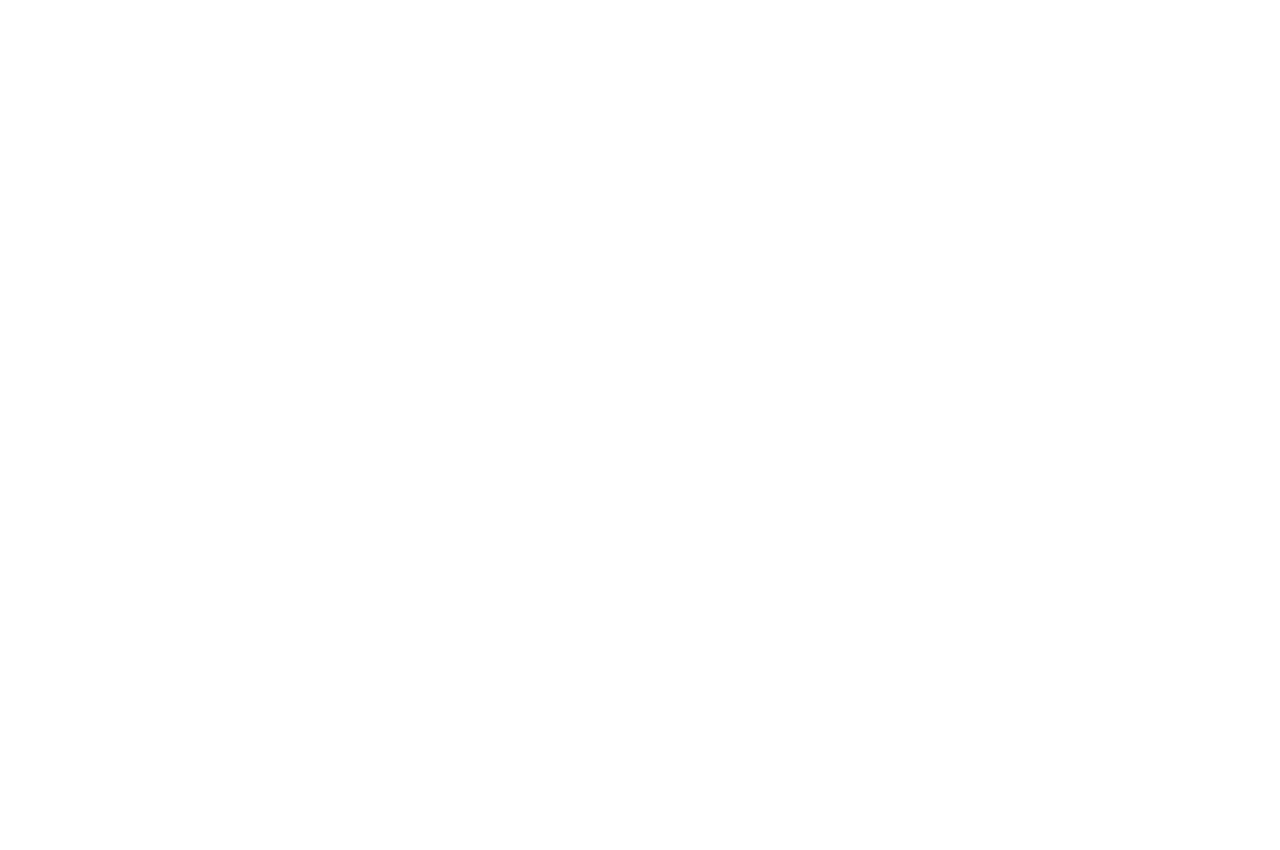
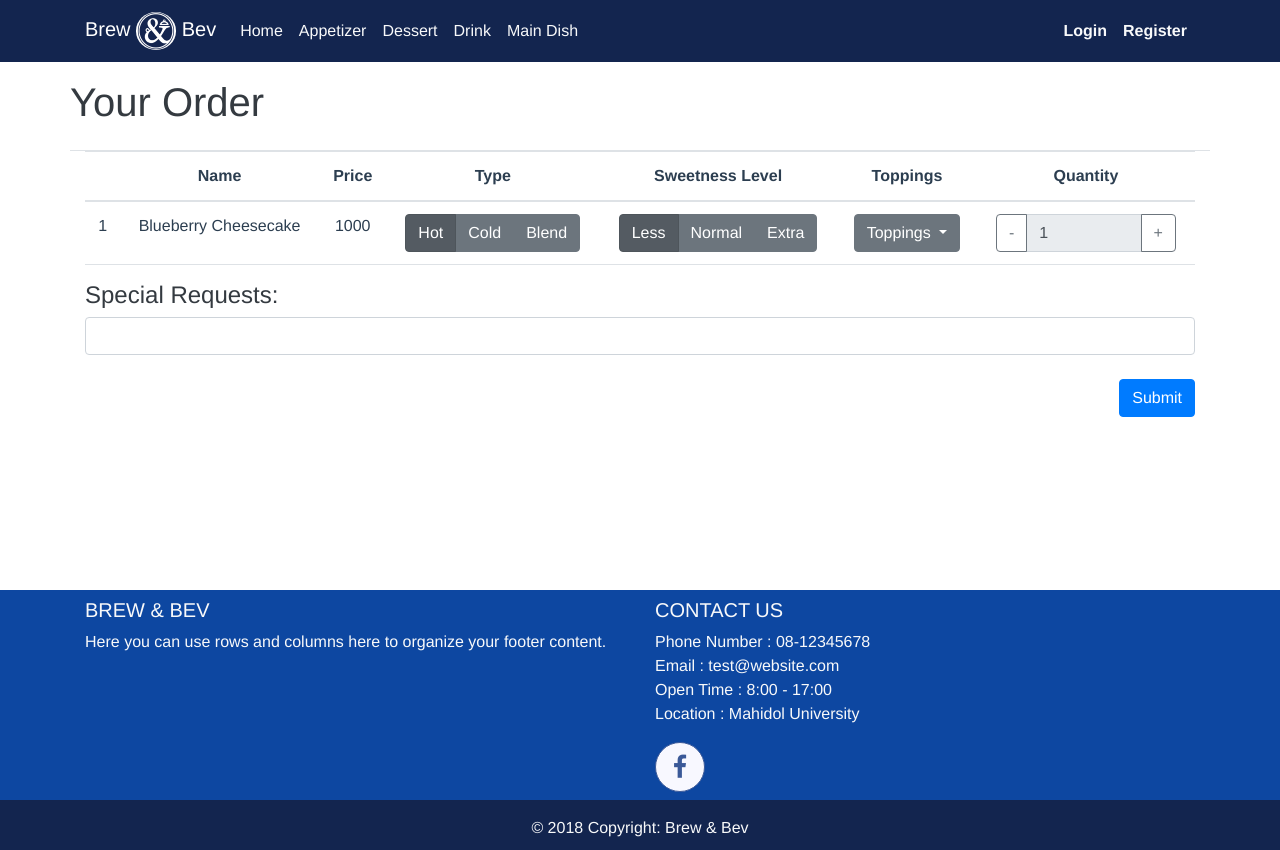
Before and after one commit to bright1h/ooc-project, a Vue app in the folder ooc-vue/: page /checkout in a window 1280 px wide. Before the commit the page ends 800 px from the top, so only its background shows below. Built offline with nearby package versions, Linux system fonts and the light colour scheme.

Commit message:
merge with win's work

```diff
--- /dev/null
+++ b/ooc-vue/src/components/SweetnessRadioBox.vue
@@ -0,0 +1,23 @@
+<template>
+  <div class="btn-group btn-group-toggle" data-toggle="buttons">
+    <label class="btn btn-secondary active">
+      <input type="radio" name="options" id="option1" autocomplete="off" checked> Less
+    </label>
+    <label class="btn btn-secondary">
+      <input type="radio" name="options" id="option2" autocomplete="off"> Normal
+    </label>
+    <label class="btn btn-secondary">
+      <input type="radio" name="options" id="option3" autocomplete="off"> Extra
+    </label>
+  </div>
+</template>
+
+<script>
+  export default {
+    name: "SweetnessRadioBox"
+  }
+</script>
+
+<style scoped>
+
+</style>
--- /dev/null
+++ b/ooc-vue/src/components/ToppingsDropDown.vue
@@ -0,0 +1,26 @@
+<template>
+  <div class="dropdown">
+    <button class="btn btn-secondary dropdown-toggle" type="button" id="dropdownMenuButton" data-toggle="dropdown"
+            aria-haspopup="true" aria-expanded="false">
+      Toppings
+    </button>
+    <div class="dropdown-menu" aria-labelledby="dropdownMenuButton">
+      <a class="dropdown-item" href="#">Nothing</a>
+      <a class="dropdown-item" href="#">1st Topping</a>
+      <a class="dropdown-item" href="#">2nd Topping</a>
+      <a class="dropdown-item" href="#">3nd Topping</a>
+      <a class="dropdown-item" href="#">4nd Topping</a>
+      <a class="dropdown-item" href="#">5nd Topping</a>
+    </div>
+  </div>
+</template>
+
+<script>
+  export default {
+    name: "ToppingsDropDown"
+  }
+</script>
+
+<style scoped>
+
+</style>
--- /dev/null
+++ b/ooc-vue/src/components/TypeRadioBox.vue
@@ -0,0 +1,23 @@
+<template>
+  <div class="btn-group btn-group-toggle" data-toggle="buttons">
+    <label class="btn btn-secondary active">
+      <input type="radio" name="options" id="option1" autocomplete="off" checked> Hot
+    </label>
+    <label class="btn btn-secondary">
+      <input type="radio" name="options" id="option2" autocomplete="off"> Cold
+    </label>
+    <label class="btn btn-secondary">
+      <input type="radio" name="options" id="option3" autocomplete="off"> Blend
+    </label>
+  </div>
+</template>
+
+<script>
+  export default {
+    name: "TypeRadioBox"
+  }
+</script>
+
+<style scoped>
+
+</style>
--- /dev/null
+++ b/ooc-vue/src/components/ValueInputButton.vue
@@ -0,0 +1,43 @@
+<template>
+  <div class="row mx-auto" style="width:180px;">
+    <div class="input-group" id="quantityButton">
+      <div class="input-group-prepend">
+        <button class="btn btn-outline-secondary" v-on:click="decrease"> -</button>
+      </div>
+      <label for="quantity"></label>
+      <input id="quantity" type="number" class="form-control" v-model="quantity" min="1" max="20" disabled>
+      <div class="input-group-append">
+        <button class="btn btn-outline-secondary" v-on:click="increase"> +</button>
+      </div>
+    </div>
+  </div>
+</template>
+
+<script>
+  export default {
+    name: "Value Input Button",
+    data() {
+      return {
+        quantity: 1,
+        min: 1,
+        max: 20
+      }
+    },
+    methods: {
+      increase: function () {
+        if (this.quantity < this.max) {
+          this.quantity += 1
+        }
+      },
+      decrease: function () {
+        if (this.quantity > this.min) {
+          this.quantity -= 1
+        }
+      }
+    }
+  }
+</script>
+
+<style scoped>
+
+</style>
--- a/ooc-vue/src/router.js
+++ b/ooc-vue/src/router.js
@@ -11,6 +11,7 @@
 import MainDish from './views/MainDish'
 import Register from './components/Register'
 import Profile from './views/Profile'
+import Checkout from './views/CheckOut'
 
 Vue.use(Router);
 
@@ -71,6 +72,11 @@
       path: '/profile',
       name: 'profile',
       component: Profile
+    },
+    {
+      path: '/checkout',
+      name: '/checkout',
+      component: Checkout
     }
   ]
 })
--- a/ooc-vue/src/views/CheckOut.vue
+++ b/ooc-vue/src/views/CheckOut.vue
@@ -0,0 +1,74 @@
+<template>
+  <div class="checkout">
+    <Header/>
+    <div class="container">
+      <div class="row border-bottom py-3">
+        <h1 class="text-dark ">Your Order</h1>
+      </div>
+      <div class="row">
+        <div class="col">
+          <table class="table border-bottom">
+            <thead>
+            <tr class="border-bottom">
+              <!-- the first column should be item number (AutoIncrement) -->
+              <th></th>
+              <!-- <th>Img</th> -->
+              <th>Name</th>
+              <th>Price</th>
+              <th>Type</th>
+              <th>Sweetness Level</th>
+              <th>Toppings</th>
+              <th>Quantity</th>
+            </tr>
+            </thead>
+            <tbody>
+            <tr>
+              <td>1</td>
+              <!-- <td>foo.png</td> -->
+              <td>Blueberry Cheesecake</td>
+              <td>1000</td>
+              <td>
+                <TypeRadioBox/>
+              </td>
+              <td>
+                <SweetnessRadioBox/>
+              </td>
+              <td>
+                <ToppingsDropDown/>
+              </td>
+              <td>
+                <ValueInputButton/>
+              </td>
+            </tr>
+            </tbody>
+          </table>
+          <form>
+            <label for="specialRequest" class="h4 float-left text-dark">Special Requests:</label>
+            <input type="text" class="form-control" id="specialRequest" name="specialRequest">
+          </form>
+          <form class="pt-3">
+            <button type="submit" class="btn btn-primary mt-2 float-right">Submit</button>
+          </form>
+        </div>
+      </div>
+    </div>
+    <Footer/>
+  </div>
+</template>
+
+<script>
+  import Header from '../components/Header'
+  import Footer from '../components/Footer'
+  import TypeRadioBox from '../components/TypeRadioBox'
+  import SweetnessRadioBox from '../components/SweetnessRadioBox'
+  import ValueInputButton from '../components/ValueInputButton'
+  import ToppingsDropDown from '../components/ToppingsDropDown'
+
+  export default {
+    name: 'CheckOut',
+    components: {Header, Footer, TypeRadioBox, SweetnessRadioBox, ToppingsDropDown, ValueInputButton}
+  }
+</script>
+
+<style scoped>
+</style>
```
Lines whose indentation alone changed are shown as unchanged.
